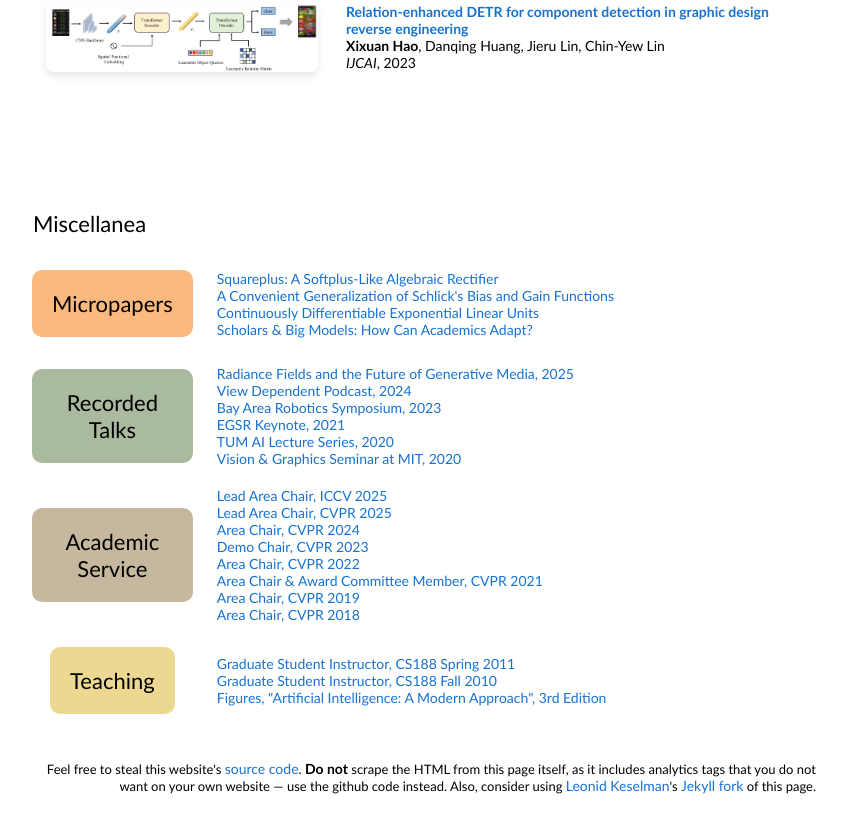
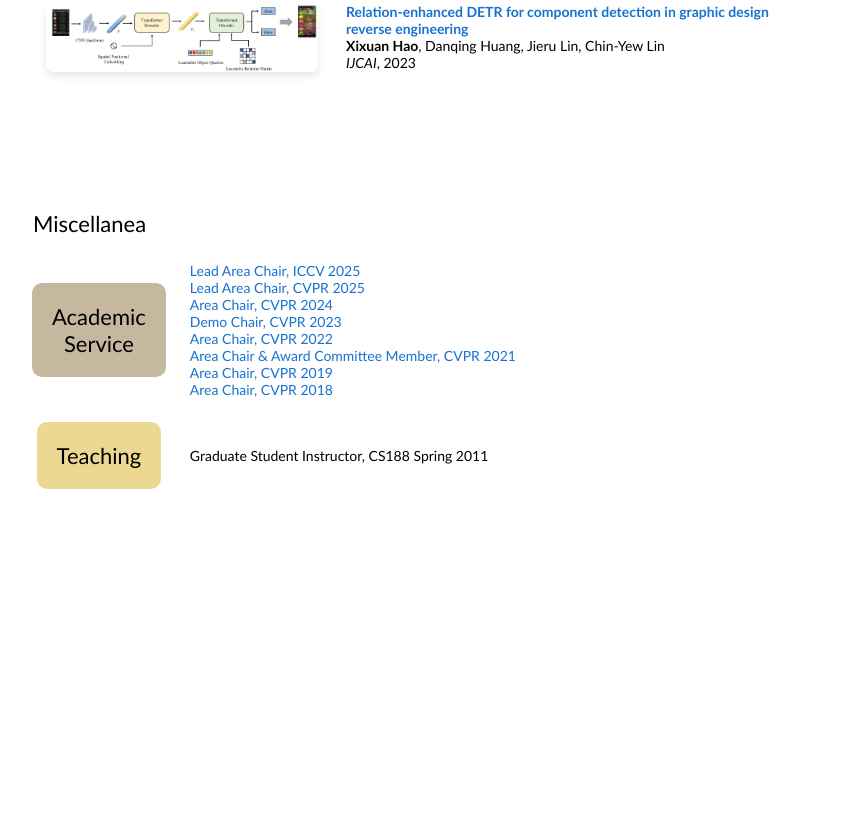
Before and after one commit to skyerhxx/xxhao.github.io, a plain HTML site: page index.html in a window 1280 px wide. Shown: the part 1407-2222 px from the top of the page, without its empty margins (224-1071 px from the left). After the commit the page ends 1920 px from the top, so only its background shows below. Drawn offline with Linux system fonts and the light colour scheme.

Commit message:
Update index.html

```diff
--- a/index.html
+++ b/index.html
@@ -249,7 +249,7 @@
           <table style="width:100%;border:0px;border-spacing:0px;border-collapse:separate;margin-right:auto;margin-left:auto;"><tbody>
 
 
-            <tr>
+            <!-- <tr>
               <td align="center" style="padding:16px;width:20%;vertical-align:middle">
 						     <div class="colored-box" style="background-color: #fcb97d;">
 								 <h2>Micropapers</h2>
@@ -264,10 +264,10 @@
                 <br>
                 <a href="https://jonbarron.info/data/cvpr2023_llm_workshop_annotated.pdf">Scholars & Big Models: How Can Academics Adapt?</a>
               </td>
-            </tr>
+            </tr> -->
 
 
-            <tr>
+            <!-- <tr>
               <td align="center" style="padding:16px;width:20%;vertical-align:middle">
 						     <div class="colored-box" style="background-color: #aaba9e;">
 								 <h2>Recorded Talks</h2>
@@ -282,7 +282,7 @@
 				<a href="https://www.youtube.com/watch?v=nRyOzHpcr4Q">TUM AI Lecture Series, 2020</a><br>
 				<a href="https://www.youtube.com/watch?v=HfJpQCBTqZs">Vision & Graphics Seminar at MIT, 2020</a>
               </td>
-            </tr>
+            </tr> -->
 
             <tr>
               <td align="center" style="padding:16px;width:20%;vertical-align:middle">
@@ -318,15 +318,15 @@
 								 </div>
               </td>
               <td style="padding:8px;width:80%;vertical-align:center">
-                <a href="http://inst.eecs.berkeley.edu/~cs188/sp11/announcements.html">Graduate Student Instructor, CS188 Spring 2011</a>
+                Graduate Student Instructor, CS188 Spring 2011
                 <br>
-                <a href="http://inst.eecs.berkeley.edu/~cs188/fa10/announcements.html">Graduate Student Instructor, CS188 Fall 2010</a>
+                <!-- <a href="http://inst.eecs.berkeley.edu/~cs188/fa10/announcements.html">Graduate Student Instructor, CS188 Fall 2010</a>
                 <br>
-                <a href="http://aima.cs.berkeley.edu/">Figures, "Artificial Intelligence: A Modern Approach", 3rd Edition</a>
+                <a href="http://aima.cs.berkeley.edu/">Figures, "Artificial Intelligence: A Modern Approach", 3rd Edition</a> -->
               </td>
             </tr>
 
-          </tbody></table>
+          <!-- </tbody></table>
           <table style="width:100%;border:0px;border-spacing:0px;border-collapse:separate;margin-right:auto;margin-left:auto;"><tbody>
             <tr>
               <td style="padding:0px">
@@ -336,7 +336,7 @@
                 </p>
               </td>
             </tr>
-          </tbody></table>
+          </tbody></table> -->
         </td>
       </tr>
     </table>
```
